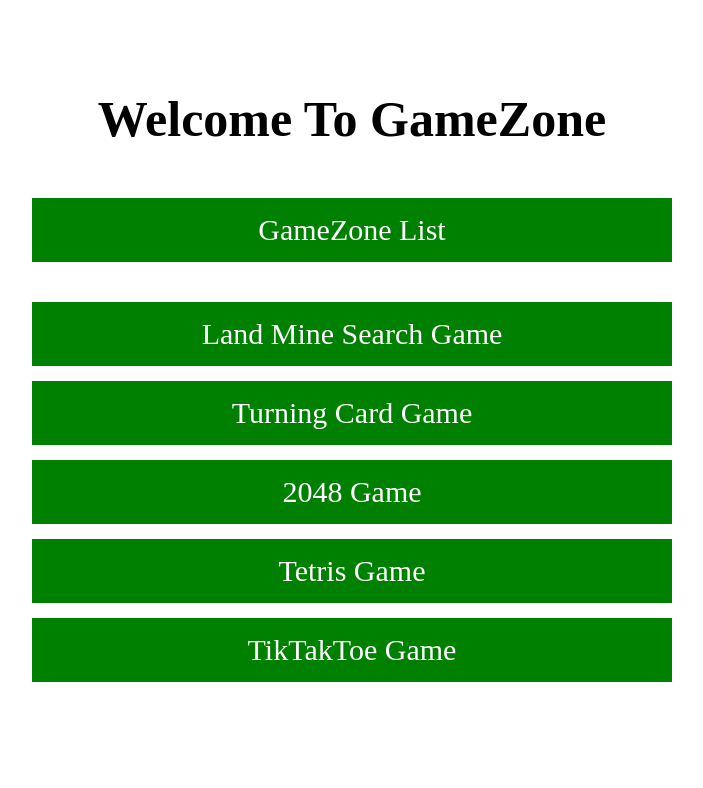
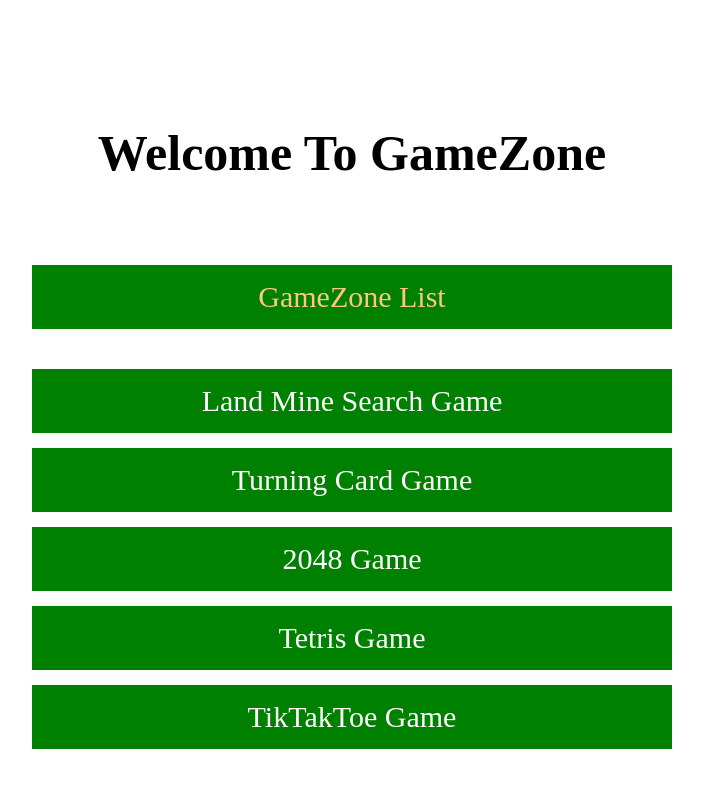
Before and after one commit to j9972/anything, a plain HTML site: page 20202webIndex.html in a window 1280 px wide. Shown: the whole page, without its empty margins (288-991 px from the left). Drawn offline with Linux system fonts and the light colour scheme.

Commit message:
안되는 부분 바꿈

```diff
--- a/20202webIndex.css
+++ b/20202webIndex.css
@@ -10,13 +10,15 @@ header{
 }
 
 #Title-Name {
-    font-size: 50px;
-    font-weight: bold;
+  transition-duration: 2s;
+  display: inline-block;
+  font-size: 50px;
+  font-weight: bold;
 }
 
 #Title-Name:hover {
-  display: inline-block;
   margin: 0;
+  letter-spacing: 2px;
 }
 
 main {
@@ -30,14 +32,6 @@ main {
 #drop{
     background-color: green;
 }
-
-/* #drop a {
-  text-decoration: none;
-  color: white;
-  font-size: 20px;
-  padding: 15px;
-  display:inline-block;
-} */
 
 #Games-First a {
   text-decoration: none;
@@ -112,7 +106,7 @@ main {
 #GameList {
     font-size: 30px;
     text-decoration: none;
-    color: white;
+    color: #FFC681;
     margin: 15px;
     display: inline-block;
 }
--- a/20202webIndex.html
+++ b/20202webIndex.html
@@ -28,7 +28,7 @@
         <div id="Games-Second">
           <ul>
             <li>
-              <a href="file:///C:/JSzerocho/9.2%EC%B9%B4%EB%93%9C%EB%92%A4%EC%A7%91%EA%B8%B0/%EC%B9%B4%EB%93%9C%EB%92%A4%EC%A7%91%EA%B8%B0.html" target="_blank">Turning Card Game</a>
+              <a href="file:///C:/JSzerocho/9.1card/9.1card.html" target="_blank">Turning Card Game</a>
             </li>
           </ul>
         </div>
```
